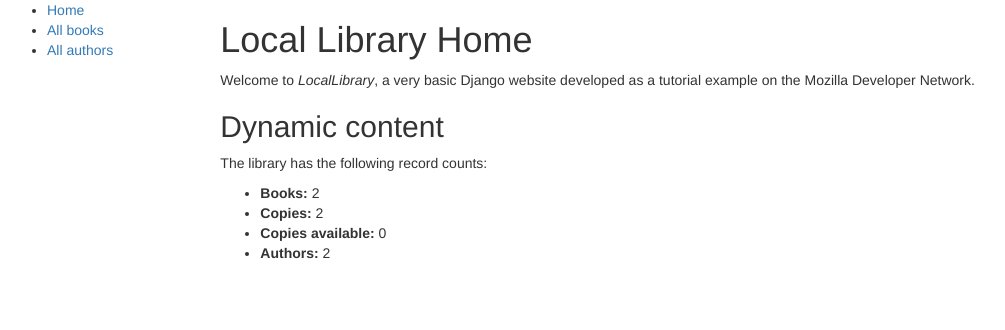
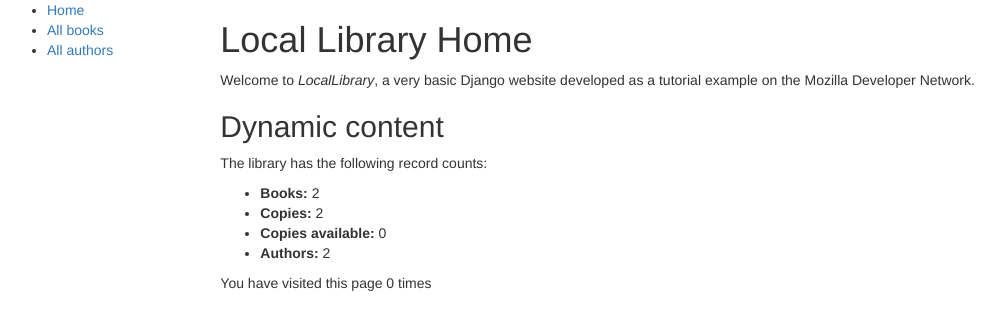
Before and after one commit to contrasation/london, a Django app: page /catalog/ in a window 1280 px wide. Shown: the top 330 px of the page, without its empty margins (8-1013 px from the left). Run offline with Django 3.2, Linux system fonts and the light colour scheme; data comes from the database, SQL or seed files in the repository; both versions use the stored data as it was after the commit; some libraries are stand-ins or nearby versions.

Commit message:
7th commit

```diff
--- a/locallibrary/catalog/templates/index.html
+++ b/locallibrary/catalog/templates/index.html
@@ -15,4 +15,6 @@
     <li><strong>Authors:</strong> {{ num_authors }}</li>
   </ul>
 
+    <p>You have visited this page {{ num_visits }}{% if num_visits == 1 %}time
+    {% else %} times {% endif %}</p>
 {% endblock %}
--- a/locallibrary/catalog/views.py
+++ b/locallibrary/catalog/views.py
@@ -18,12 +18,16 @@ def index(request):
     num_instances_available = BookInstance.objects.filter(status__exact='a').count()
     num_authors = Author.objects.count() # The 'all()' is implied by default.
 
+    num_visits = request.session.get('num_visits', 0)
+    request.session['num_visits'] = num_visits + 1
+
     # Render the HTML template index.html with the data in the context variable.
     return render(
         request,
         'index.html',
         context={'num_books': num_books, 'num_instances': num_instances,
-                 'num_instances_available': num_instances_available, 'num_authors': num_authors},
+                 'num_instances_available': num_instances_available, 'num_authors': num_authors,
+                 'num_visits': num_visits},
     )
 
 class BookListView(generic.ListView):
```
Also changed, not shown: locallibrary/db.sqlite3.
